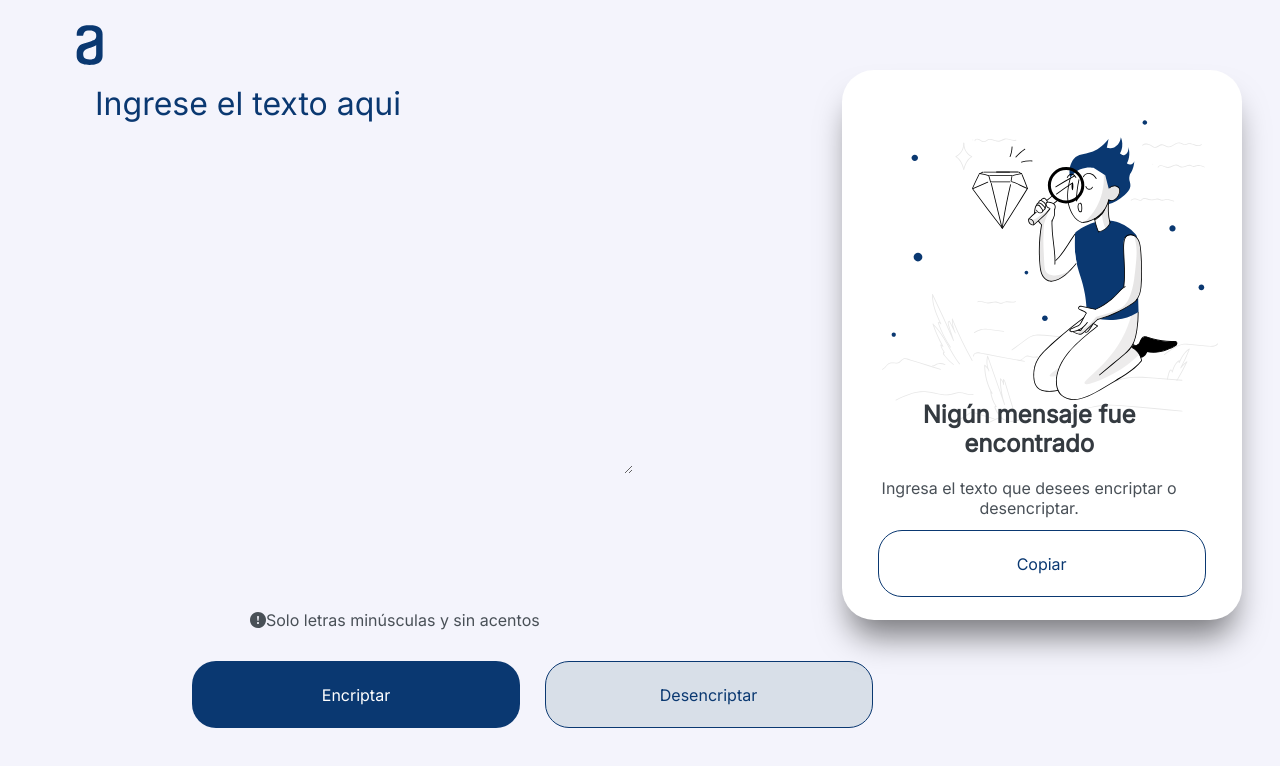
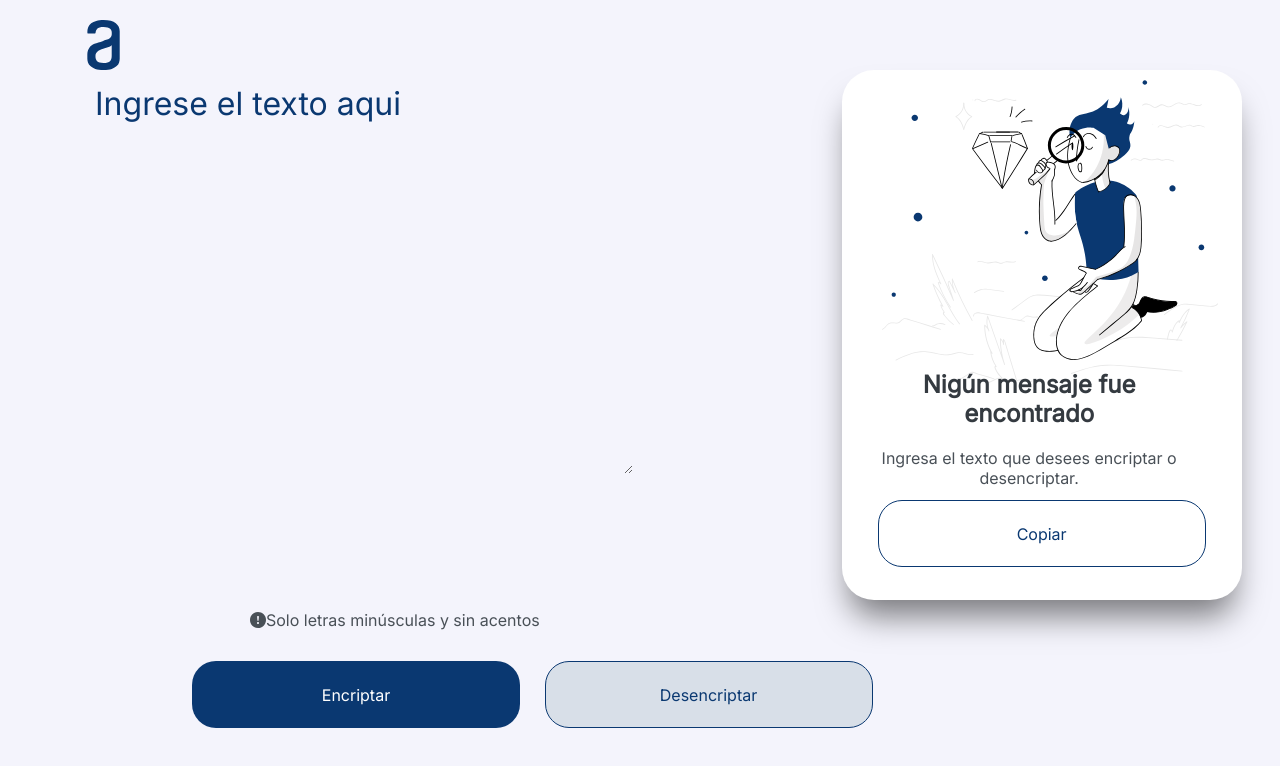
Before and after one commit to HenrryAnaelg/encriptador, a plain HTML site: page index.html in a window 1280 px wide. Drawn offline with Linux system fonts and the light colour scheme.

Commit message:
toque final en css V2

```diff
--- a/style.css
+++ b/style.css
@@ -14,7 +14,7 @@ header{
 }
 
 .logo{
-    width: 100px;
+    width: 10%;
     height: 50px;
     padding-top: 20px;
     padding-left: 40px;
@@ -100,7 +100,7 @@ main{
     display: block;
     position: relative;
     width: 400px;
-    height: 550px;
+    height: 530px;
     right: 3%;
     padding-right: 10px;
     background-color: #ffffff;
@@ -110,17 +110,18 @@ main{
 }
 
 .contenedormunieco{
+    width: 50%;
     position: absolute;
     left: 10%;
-    top: 0%;
+    padding-top: 0%;
     box-sizing: border-box;
-    padding-top: 50px;
+    padding-top: 10px;
 }
 
 .contenedor-parrafo{
     position: absolute;
     box-sizing: border-box;
-    top: 330px;
+    top: 300px;
     left: 40px;
  }
 
@@ -160,7 +161,7 @@ main{
     display: flex;
     position: absolute;
     bottom: 400px;
-    top: 410px;
+    top: 380px;
     background-color: aqua;
     padding-left: 40px;
 }
```
Also changed, not shown: imagenes/logo-alura.jpg (added).
